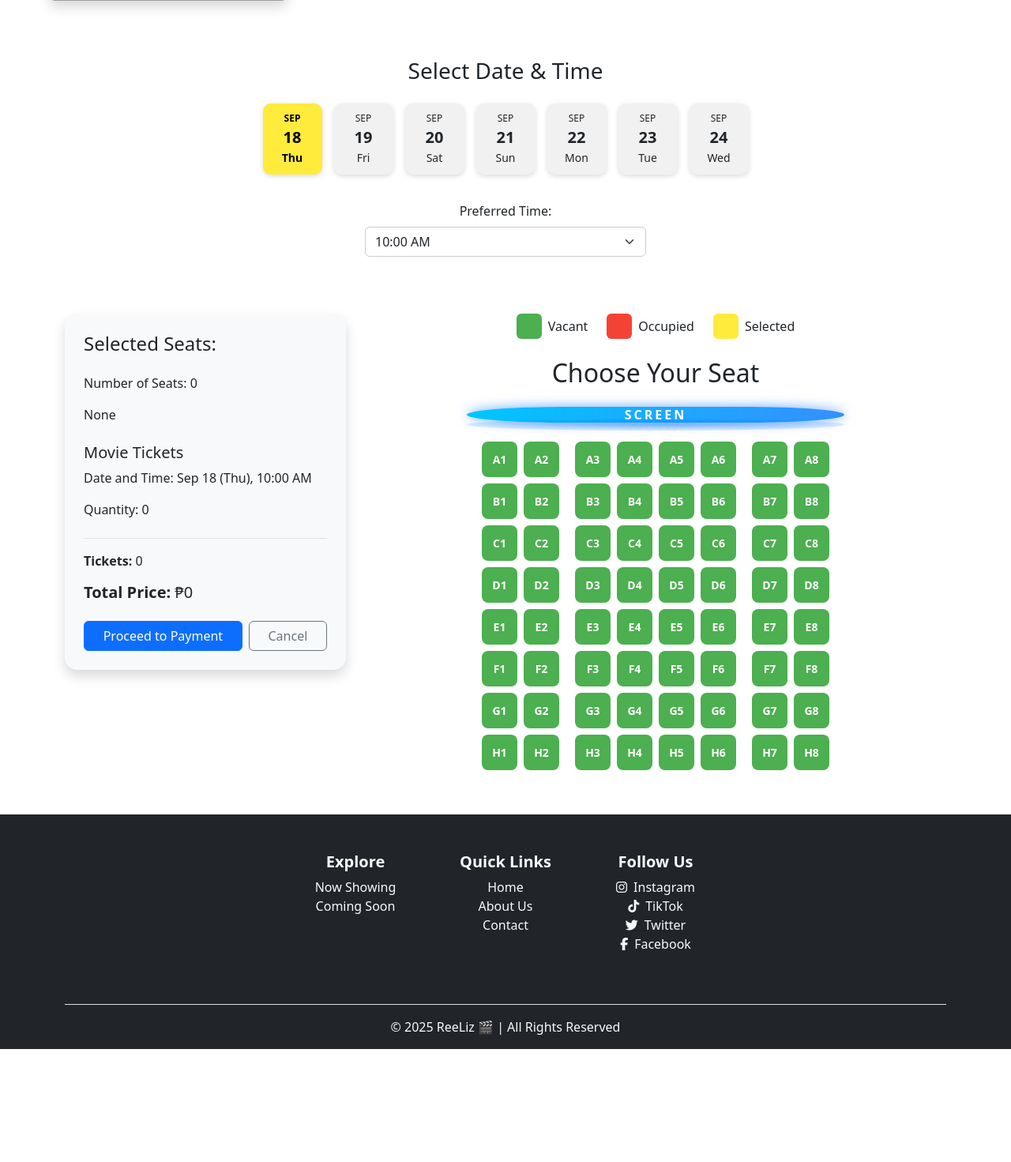
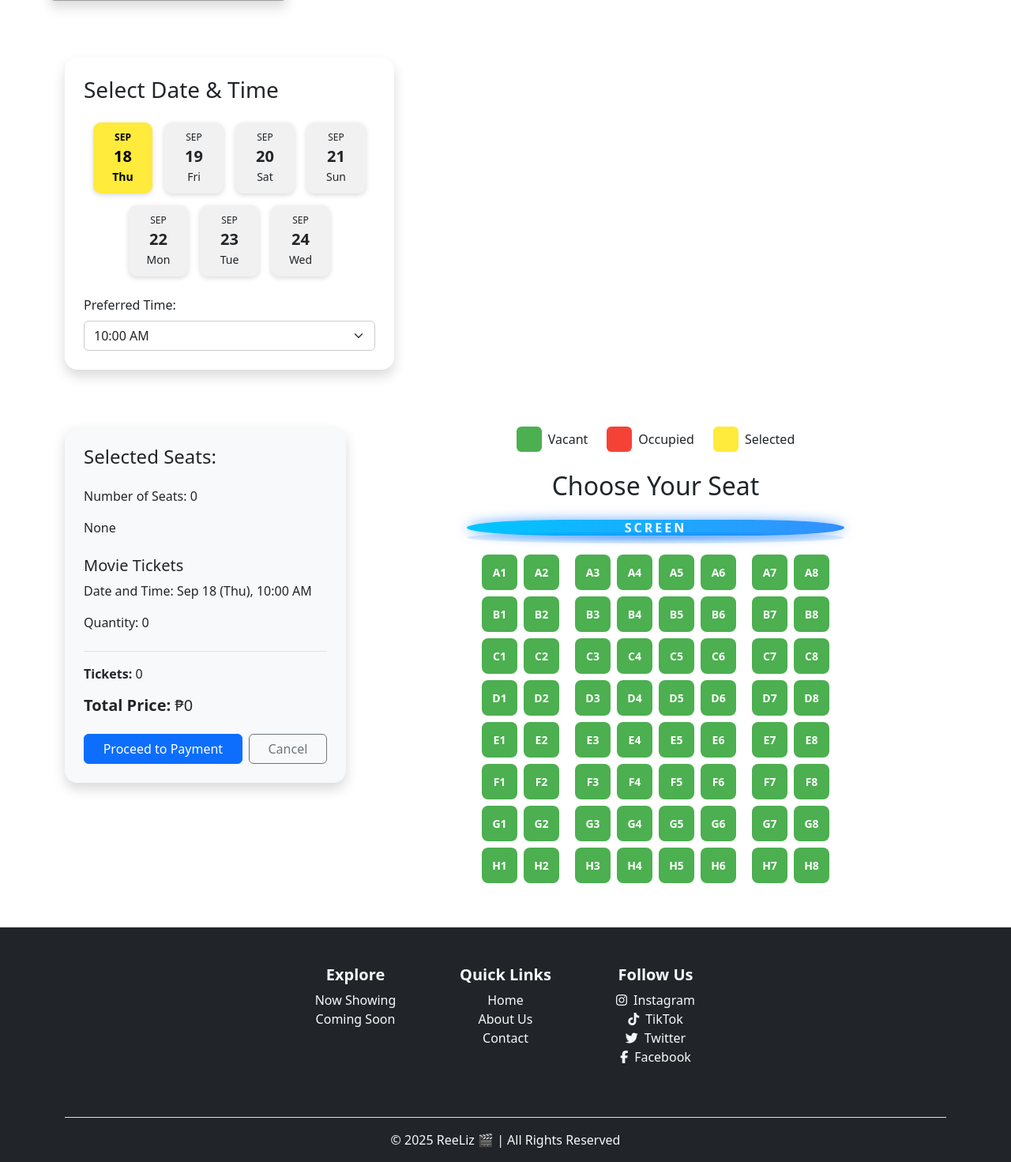
Before and after one commit to Tubachups/ReeLiz-Movie, a Flask app: page /movie/1 in a window 1280 px wide. Shown: the part 328-1799 px from the top of the page at 79% size. Before the commit the page ends 1656 px from the top, so only its background shows below. Run offline with Flask 3, Linux system fonts and the light colour scheme; data that the repository does not hold is empty; parts of the project's set-up code (start-up, migrations or seed data) failed here and were passed over; some libraries are stand-ins or nearby versions; grey boxes are pictures that could not be loaded.

Commit message:
resize changes but still bugged

```diff
--- a/static/styles/detail.css
+++ b/static/styles/detail.css
@@ -105,3 +105,7 @@
   color: #fff !important;
   border-color: #b92f3d !important;
 }
+/* .ticketing {
+  max-width: 470px;
+  width: 108%;
+} */
--- a/templates/detail.html
+++ b/templates/detail.html
@@ -32,16 +32,18 @@
 </section>
 
 <!-- Schedule Section -->
+<!-- Schedule Section -->
 <section class="schedule py-4">
-  <div class="container">
-    <h3 class="text-center mb-4">Select Date & Time</h3>
-    <div class="date-strip mb-4" id="date-strip">
+  <div class="container d-flex justify-content-start ">
+    <!-- White Panel -->
+    <div class="bg-white rounded-4 shadow p-4" style="max-width: 417px; width: 100%;">
+      <h3 class="mb-4">Select Date & Time</h3>
+
+      <div class="date-strip mb-4 p-0" id="date-strip">
         <!-- Dates will be generated by JS -->
       </div>
 
-    <div class="row justify-content-center">
-      <div class="col-md-6 col-lg-4">
-        <div class="time-select text-center">
+      <div class="time-select">
         <label for="showtime" class="form-label">Preferred Time:</label>
         <select id="showtime" class="form-select">
           <option>10:00 AM</option>
@@ -52,8 +54,8 @@
       </div>
     </div>
   </div>
-  </div>
 </section>
+
 
 <!-- Booking Section -->
 <section class="booking-section py-5">
```
Also changed, not shown: static/styles/layout-seat.css (line endings or trailing spaces). Lines whose indentation alone changed are shown as unchanged.
